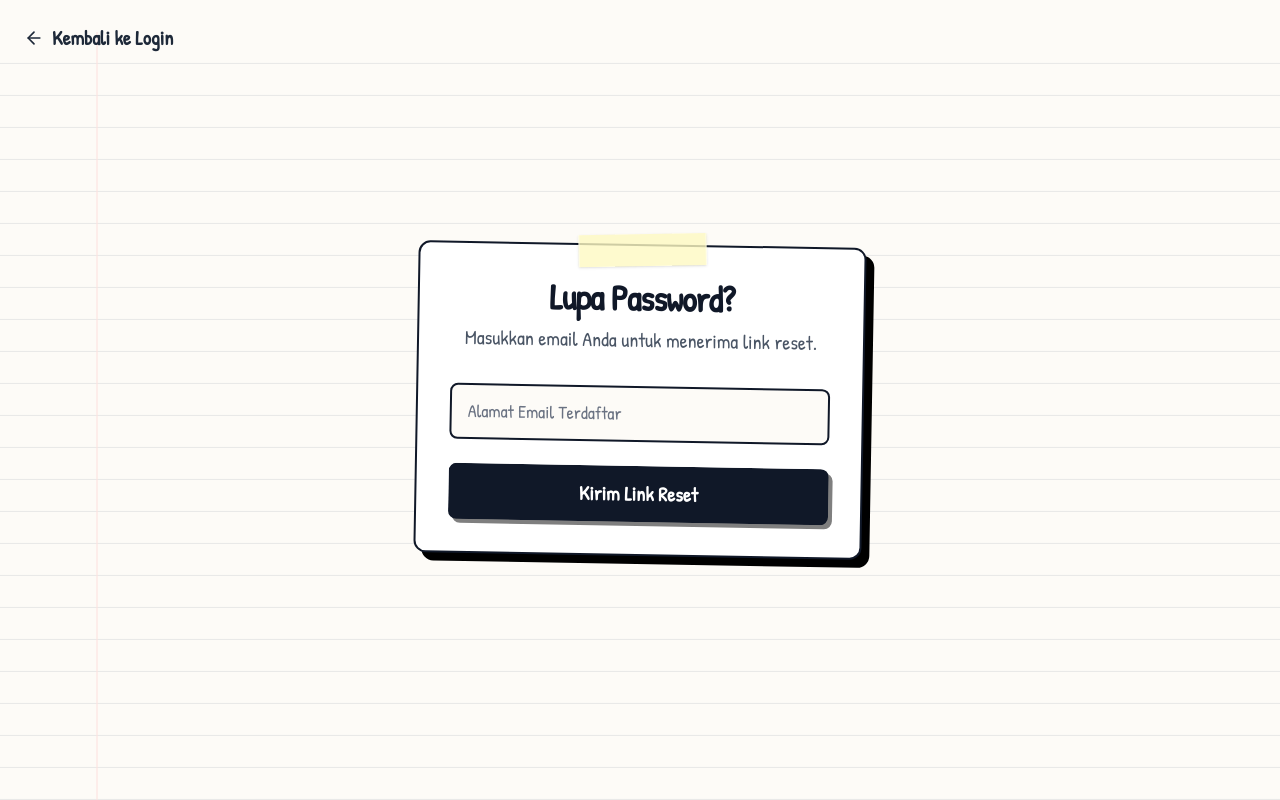
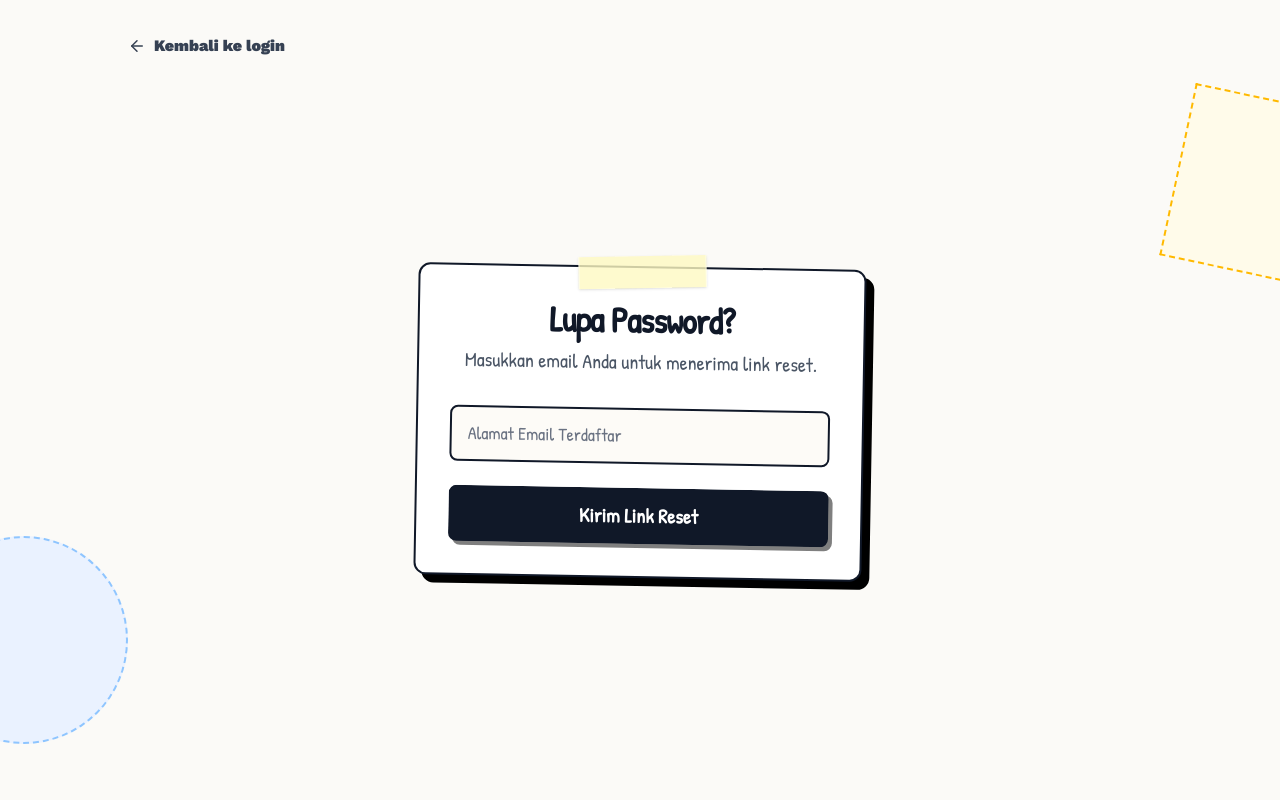
Before and after one commit to siaptempur6801/siap-tempur, a Next.js app: page /forgot-password in a window 1280 px wide. Built offline with nearby package versions, Linux system fonts and the light colour scheme; no server answers.

Commit message:
feat(px): align forgot password page with auth theme

```diff
--- a/app/forgot-password/page.tsx
+++ b/app/forgot-password/page.tsx
@@ -1,19 +1,21 @@
 import Link from 'next/link'
 import { ArrowLeft } from 'lucide-react'
-import PaperBackground from '@/components/PaperBackground'
 import ForgotPasswordForm from '@/components/auth/ForgotPasswordForm'
 
 export default function ForgotPasswordPage() {
     return (
-        <div className="font-sans min-h-screen flex items-center justify-center p-6 bg-[#fdfbf7] relative overflow-hidden">
-            <PaperBackground variant="light" />
+        <main className="st-product relative min-h-screen overflow-hidden bg-[var(--st-paper)] px-4 py-6 font-body md:px-8">
+            <div className="pointer-events-none absolute -left-20 bottom-14 h-52 w-52 rounded-full border-2 border-dashed border-blue-300 bg-[var(--st-blue-soft)]" aria-hidden="true" />
+            <div className="pointer-events-none absolute -right-10 top-24 h-44 w-36 rotate-12 border-2 border-dashed border-amber-400 bg-[var(--st-yellow-soft)]" aria-hidden="true" />
 
-            <Link href="/login" className="absolute top-6 left-6 flex items-center font-handwriting text-xl font-bold text-gray-800 hover:text-blue-600 transition z-20">
-                <ArrowLeft className="w-5 h-5 mr-2" />
-                Kembali ke Login
-            </Link>
-
-            <ForgotPasswordForm />
-        </div>
+            <div className="relative z-10 mx-auto flex min-h-[calc(100vh-3rem)] max-w-5xl flex-col">
+                <Link href="/login" className="st-focus inline-flex min-h-11 w-fit items-center gap-2 font-black text-gray-700 hover:text-blue-700">
+                    <ArrowLeft size={18} /> Kembali ke login
+                </Link>
+                <div className="flex flex-1 items-center justify-center py-10">
+                    <ForgotPasswordForm />
+                </div>
+            </div>
+        </main>
     )
 }
```
